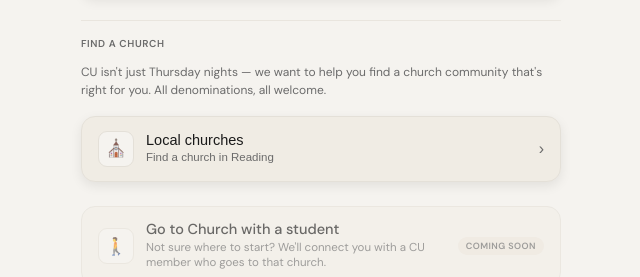
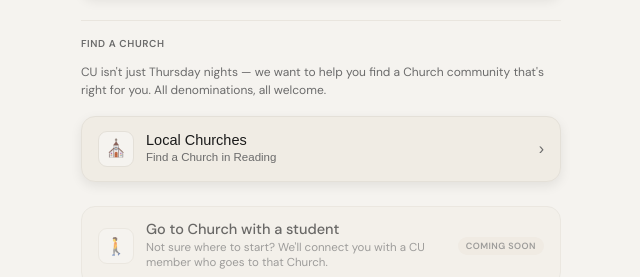
Before and after one commit to jackgeorgebaker/rucu-hub, a plain HTML site: page index.html in a window 1280 px wide. Shown: the part 1030-1307 px from the top of the page, 319-959 px from the left. Drawn offline with Linux system fonts and the light colour scheme.

Commit message:
capitilised church

```diff
--- a/index.html
+++ b/index.html
@@ -676,17 +676,17 @@
     <span class="btn-arrow">›</span>
   </a>
 
-  <!-- Find a church section -->
+  <!-- Find a Church section -->
   <div class="section-label">Find a Church</div>
-  <div class="section-desc">CU isn't just Thursday nights — we want to help you find a church community that's right for you. All denominations, all welcome.</div>
+  <div class="section-desc">CU isn't just Thursday nights — we want to help you find a Church community that's right for you. All denominations, all welcome.</div>
 
-  <!-- Local churches -->
+  <!-- Local Churches -->
   <button class="link-btn" onclick="toggle('churches')">
     <div class="btn-left">
       <div class="btn-icon">⛪</div>
       <div>
-        <div class="btn-label">Local churches</div>
-        <div class="btn-sub">Find a church in Reading</div>
+        <div class="btn-label">Local Churches</div>
+        <div class="btn-sub">Find a Church in Reading</div>
       </div>
     </div>
     <span class="btn-arrow" id="arrow-churches">›</span>
@@ -752,13 +752,13 @@
     </div>
   </div>
 
-  <!-- Temporary placeholder: this currently uses the CU buddy form until a dedicated church-link form exists. -->
+  <!-- Temporary placeholder: this currently uses the CU buddy form until a dedicated Church-link form exists. -->
   <a class="link-btn disabled" href="https://docs.google.com/forms/d/e/1FAIpQLSd_U42Gck4tP-V2nXYMtqF-FasyRtx_J7TZ4f9eFgg-ZBMcfw/viewform?usp=publish-editor" target="_blank" rel="noopener" aria-disabled="true">
     <div class="btn-left">
       <div class="btn-icon">🚶</div>
       <div>
         <div class="btn-label">Go to Church with a student</div>
-        <div class="btn-sub">Not sure where to start? We'll connect you with a CU member who goes to that church.</div>
+        <div class="btn-sub">Not sure where to start? We'll connect you with a CU member who goes to that Church.</div>
       </div>
     </div>
     <span class="coming-soon">COMING SOON</span>
```
